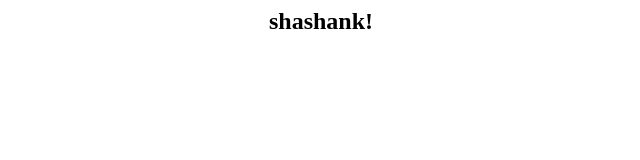
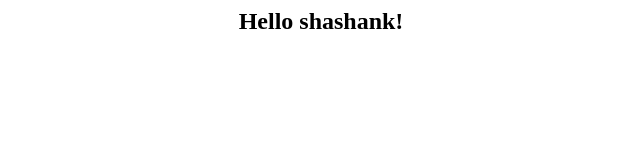
Before and after one commit to 16one181/DevOps-Lifecycle-Project, a plain HTML site: page index.html in a window 1280 px wide. Shown: the whole page, without its empty margins (319-959 px from the left). Drawn offline with Linux system fonts and the light colour scheme.

Commit message:
Update index.html

```diff
--- a/index.html
+++ b/index.html
@@ -3,6 +3,6 @@
 <title> Shashank </title>
 </head>
 <body style>
-<h2 ALIGN=CENTER>shashank!</h2>
+<h2 ALIGN=CENTER>Hello shashank!</h2>
 </body>
 </html>
```
